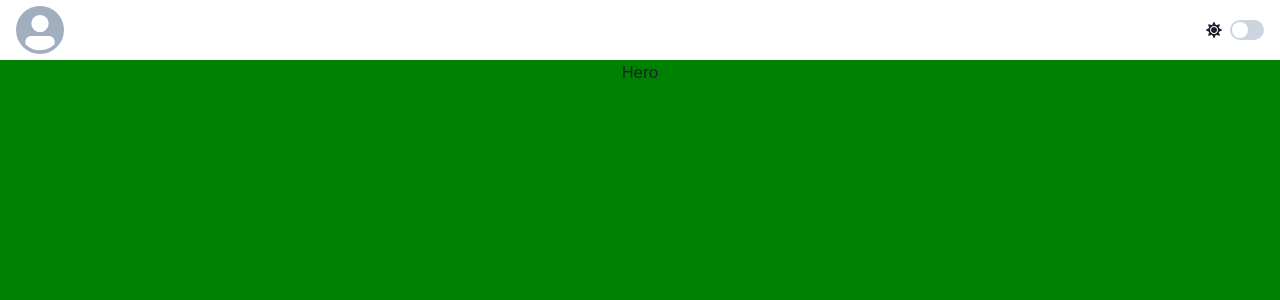
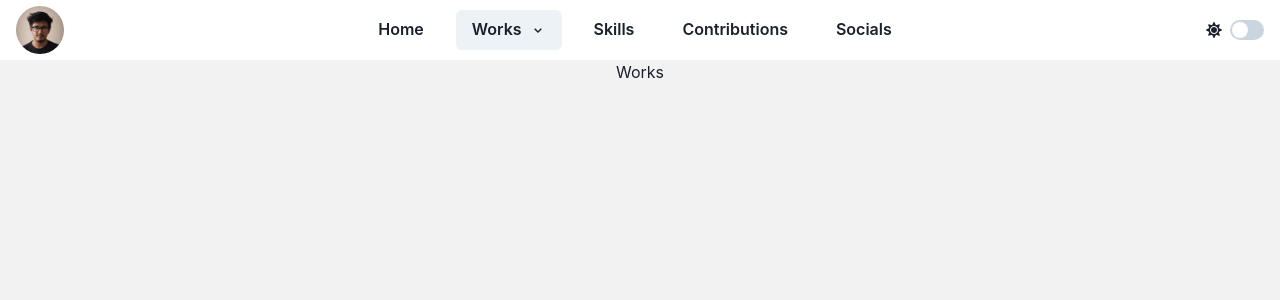
Before and after one commit to mahmud-ops/Portfolio, a React (Vite) app: page / in a window 1280 px wide. Shown: the top 300 px of the page. Built offline with nearby package versions, Linux system fonts and the light colour scheme.

Commit message:
Build navBar

```diff
--- a/src/App.tsx
+++ b/src/App.tsx
@@ -1,36 +1,29 @@
-import { Box, Center } from "@chakra-ui/react"
-import NavBar from "./Components/NavBar"
+import { Box, Center } from "@chakra-ui/react";
+import NavBar from "./Components/NavBar";
 
 const App = () => {
   return (
     <Box h="100vh" overflow="hidden">
       <Box>
-        <NavBar/>
+        <NavBar />
       </Box>
 
-      <Box
-        h="calc(100vh - 60px)"
-        overflowY="auto"
-        scrollSnapType="y mandatory"
-      >
-        <Box h="100vh" scrollSnapAlign="start" bg="green">
-          <Center>Hero</Center>
+      <Box h="calc(100vh - 60px)" overflowY="auto" scrollSnapType="y mandatory">
+        <Box h="100vh" scrollSnapAlign="start" bgColor="rgba(0,0,0,0.05)">
+          <Center>Works</Center>
         </Box>
-        <Box h="100vh" scrollSnapAlign="start" bg="yellow">
-          Projects
+        <Box h="100vh" scrollSnapAlign="start" bgColor="rgba(0,0,0,0.15)">
+          <Center>Skills</Center>
         </Box>
-        <Box h="100vh" scrollSnapAlign="start" bg="red">
-          Skills
+        <Box h="100vh" scrollSnapAlign="start" bgColor="rgba(0,0,0,0.25)">
+          <Center>Contributions</Center>
         </Box>
-        <Box h="100vh" scrollSnapAlign="start" bg="blue">
-          Experience
-        </Box>
-        <Box h="100vh" scrollSnapAlign="start" bg="pink">
-          Contact
+        <Box h="100vh" scrollSnapAlign="start" bgColor="rgba(0,0,0,0.35)">
+          <Center>Socials</Center>
         </Box>
       </Box>
     </Box>
-  )
-}
+  );
+};
 
-export default App
+export default App;
--- a/src/Components/NavBar.tsx
+++ b/src/Components/NavBar.tsx
@@ -1,6 +1,7 @@
 import { Avatar, Flex } from "@chakra-ui/react";
 import ThemeToggleSwitch from "./ThemeToggleSwitch";
-
+import avatar from "../assets/PFP.png"
+import NavLinks from "./NavLinks";
 const NavBar = () => {
   return (
     <Flex
@@ -9,7 +10,8 @@ const NavBar = () => {
       justify="space-between" // optional: spread items
       px={4} // optional padding left/right
     >
-      <Avatar />
+      <Avatar name="Mahmud" src={avatar}/>
+      <NavLinks/>
       <ThemeToggleSwitch />
     </Flex>
   );
--- /dev/null
+++ b/src/Components/NavLinks.tsx
@@ -0,0 +1,40 @@
+import {
+  HStack,
+  Menu,
+  MenuButton,
+  MenuList,
+  MenuItem,
+  Button,
+} from "@chakra-ui/react";
+import { BiChevronDown } from "react-icons/bi";
+
+const NavLinks = () => {
+  return (
+    <HStack
+      spacing={4}
+      display={{
+        base: "none",
+        md: "flex",
+      }}
+    >
+      <Menu>
+        <Button variant="ghost">Home</Button>
+
+        <MenuButton as={Button} rightIcon={<BiChevronDown />}>
+          Works
+        </MenuButton>
+        <MenuList>
+          <MenuItem>Projects</MenuItem>
+          <MenuItem>Blogs</MenuItem>
+          <MenuItem>Notes</MenuItem>
+        </MenuList>
+      </Menu>
+
+      <Button variant="ghost">Skills</Button>
+      <Button variant="ghost">Contributions</Button>
+      <Button variant="ghost">Socials</Button>
+    </HStack>
+  );
+};
+
+export default NavLinks;
--- a/src/Components/ThemeToggleSwitch.tsx
+++ b/src/Components/ThemeToggleSwitch.tsx
@@ -9,7 +9,7 @@ const ThemeToggleSwitch = () => {
       {
         colorMode == 'dark' ? <FaMoon/> : <FaSun/>
       }
-      <Switch isChecked={colorMode === "dark"} onChange={toggleColorMode} />
+      <Switch colorScheme="blue" isChecked={colorMode === "dark"} onChange={toggleColorMode} />
     </HStack>
   );
 };
```
Also changed, not shown: src/assets/PFP.png (added).
